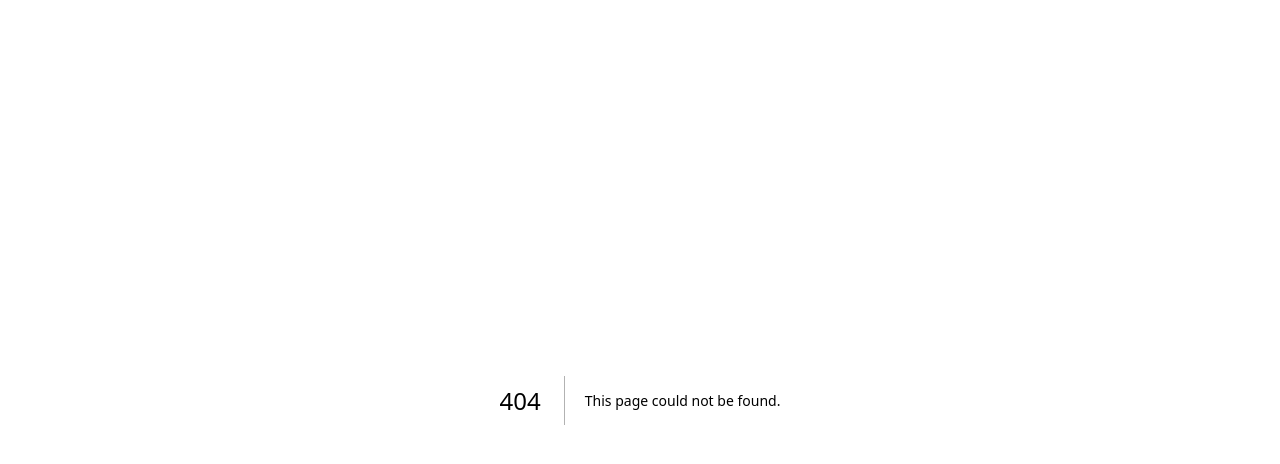
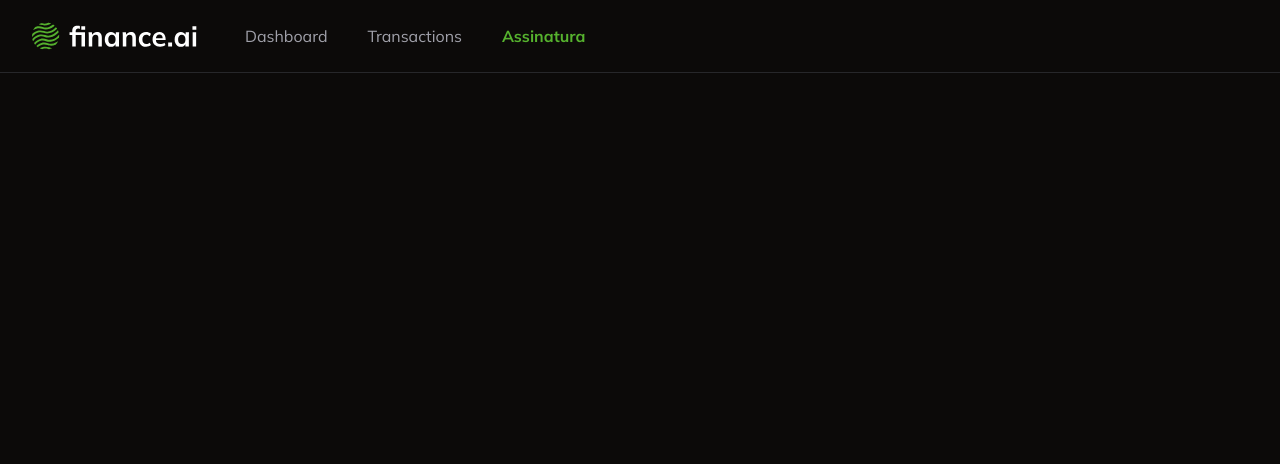
Before and after one commit to WalassiSilva/up-finances, a Next.js app: page /subscription in a window 1280 px wide. Before the commit this address had no page. Shown: the top 464 px of the page. Built offline with nearby package versions, Linux system fonts and the light colour scheme.

Commit message:
feat: add navbar component

```diff
--- a/src/app/_constants/transactions.ts
+++ b/src/app/_constants/transactions.ts
@@ -20,7 +20,7 @@ export const TRANSACTION_PAYMENT_METHOD_LABELS = {
   BANK_SLIP: "Boleto",
   CASH: "Dinheiro",
   CREDIT_CARD: "Cartão de Crédito",
-  DEBIT_CARD: "Cartão de Dебito",
+  DEBIT_CARD: "Cartão de Dеbito",
   PIX: "Pix",
   OTHER: "Outros",
 };
@@ -32,7 +32,7 @@ export const TRANSACTION_TYPE_OPTIONS = [
   },
   {
     value: TransactionType.DEPOSIT,
-    label: "Depósito",
+    label: "Receita",
   },
   {
     value: TransactionType.INVESTMENT,
--- a/src/app/page.tsx
+++ b/src/app/page.tsx
@@ -1,4 +1,4 @@
-import { UserButton } from "@clerk/nextjs";
+import Navbar from "@/components/nav-bar";
 import { auth } from "@clerk/nextjs/server";
 import { redirect } from "next/navigation";
 
@@ -9,11 +9,5 @@ export default async function Home() {
     redirect("/login");
   }
 
-  return (
-    <main>
-      <div className="flex h-full items-center justify-center">
-        <UserButton showName />
-      </div>
-    </main>
-  );
+  return <Navbar />;
 }
--- /dev/null
+++ b/src/app/subscription/page.tsx
@@ -0,0 +1,10 @@
+import Navbar from "@/components/nav-bar";
+import React from "react";
+
+export default function SubscriptionPage() {
+  return (
+    <main>
+      <Navbar />
+    </main>
+  );
+}
--- a/src/app/transactions/_components/type-badge.tsx
+++ b/src/app/transactions/_components/type-badge.tsx
@@ -13,7 +13,7 @@ export default function TransactionTypeBadge({
     return (
       <Badge className="bg-primary/10 font-bold text-primary hover:bg-primary/15">
         <CircleIcon className="mr-2 fill-primary" size={10} />
-        Depósito
+        Receita
       </Badge>
     );
   }
--- a/src/app/transactions/page.tsx
+++ b/src/app/transactions/page.tsx
@@ -3,21 +3,22 @@ import { db } from "@/lib/prisma";
 import React from "react";
 import { transactionsColumns } from "./_columns";
 import AddTransactionButton from "@/components/add-transaction-button";
+import Navbar from "@/components/nav-bar";
 
 export default async function TransactionsPage() {
   const transactions = await db.transaction.findMany({});
 
   return (
-    <main className="space-y-6 p-6">
-      <div className="flex w-full items-center justify-between">
-        <h1 className="text-2xl font-bold">Transações</h1>
-        <AddTransactionButton />
+    <>
+      <Navbar />
+      <div className="space-y-6 p-6">
+        <div className="flex w-full items-center justify-between">
+          <h1 className="text-2xl font-bold">Transações</h1>
+          <AddTransactionButton />
+        </div>
+
+        <DataTable columns={transactionsColumns} data={transactions} />
       </div>
-
-      <DataTable
-        columns={transactionsColumns}
-        data={JSON.parse(JSON.stringify(transactions))}
-      />
-    </main>
+    </>
   );
 }
--- /dev/null
+++ b/src/components/nav-bar.tsx
@@ -0,0 +1,48 @@
+"use client";
+import Image from "next/image";
+import Link from "next/link";
+import { usePathname } from "next/navigation";
+import React from "react";
+
+export default function Navbar() {
+  const pathname = usePathname();
+  return (
+    <nav className="flex justify-between border-b border-solid px-8 py-4">
+      <div className="flex items-center gap-10">
+        <Image src="/logo.svg" width={173} height={39} alt="Up finances" />
+        <Link
+          href="/"
+          className={
+            pathname === "/"
+              ? "font-bold text-primary"
+              : "text-muted-foreground"
+          }
+        >
+          Dashboard
+        </Link>
+
+        <Link
+          href="/transactions"
+          className={
+            pathname === "/transactions"
+              ? "font-bold text-primary"
+              : "text-muted-foreground"
+          }
+        >
+          Transactions
+        </Link>
+
+        <Link
+          href="/subscription"
+          className={
+            pathname === "/subscription"
+              ? "font-bold text-primary"
+              : "text-muted-foreground"
+          }
+        >
+          Assinatura
+        </Link>
+      </div>
+    </nav>
+  );
+}
```
